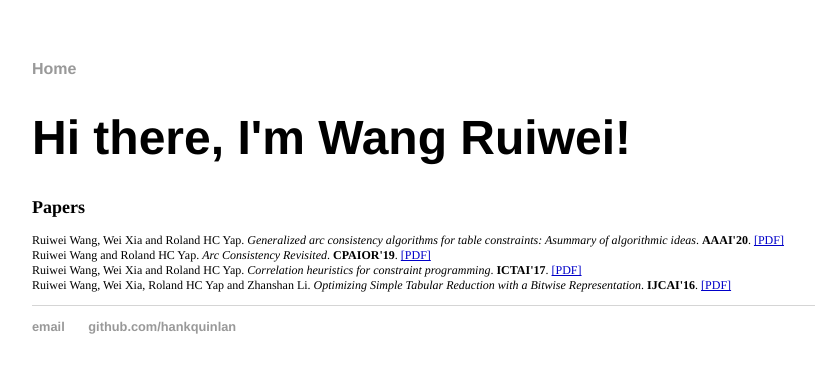
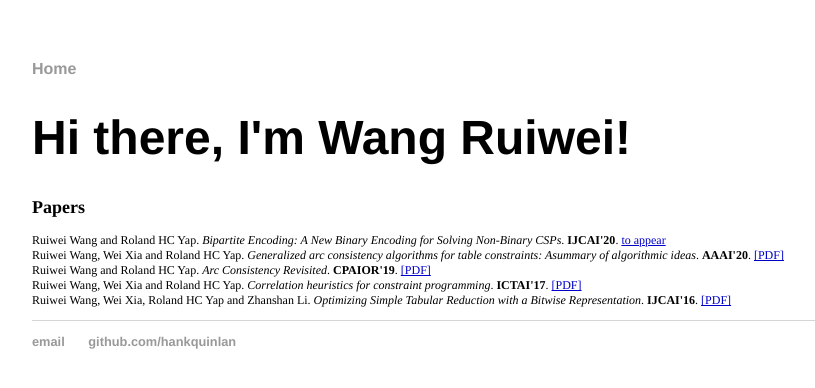
Before and after one commit to WangRuiwei/WangRuiwei.github.io, a Jekyll site: the page built from index.html, in a window 1280 px wide. Shown: the top 388 px of the page, without its empty margins (160-975 px from the left). Built offline with Jekyll 4.4.1, drawn with Linux system fonts in a browser that asks for light colours.

Commit message:
Update index.html

```diff
--- a/index.html
+++ b/index.html
@@ -6,6 +6,7 @@
 <h1>Hi there, I'm Wang Ruiwei!</h1>
 <h2 style="margin: 0.0px 0.0px 14.9px 0.0px; line-height: 22.0px; font: 18.0px Times; color: #000000; -webkit-text-stroke: #000000"><span class="s1"><b>Papers</b></span></h2>
 <p class="p2">
+Ruiwei Wang and Roland HC Yap. <i>Bipartite Encoding: A New Binary Encoding for Solving Non-Binary CSPs</I>. <b>IJCAI'20</b>. <span class="s2">to appear</span><br>
 Ruiwei Wang, Wei Xia and Roland HC Yap. <i>Generalized arc consistency algorithms for table constraints: Asummary of algorithmic ideas</I>. <b>AAAI'20</b>. <a href=""><span class="s2">[PDF]</span></a><br>
 Ruiwei Wang and Roland HC Yap. <i>Arc Consistency Revisited</I>. <b>CPAIOR'19</b>. <a href=""><span class="s2">[PDF]</span></a><br>
 Ruiwei Wang, Wei Xia and Roland HC Yap. <i>Correlation heuristics for constraint programming</I>. <b>ICTAI'17</b>. <a href="https://arxiv.org/pdf/1805.02205.pdf"><span class="s2">[PDF]</span></a><br>
```
